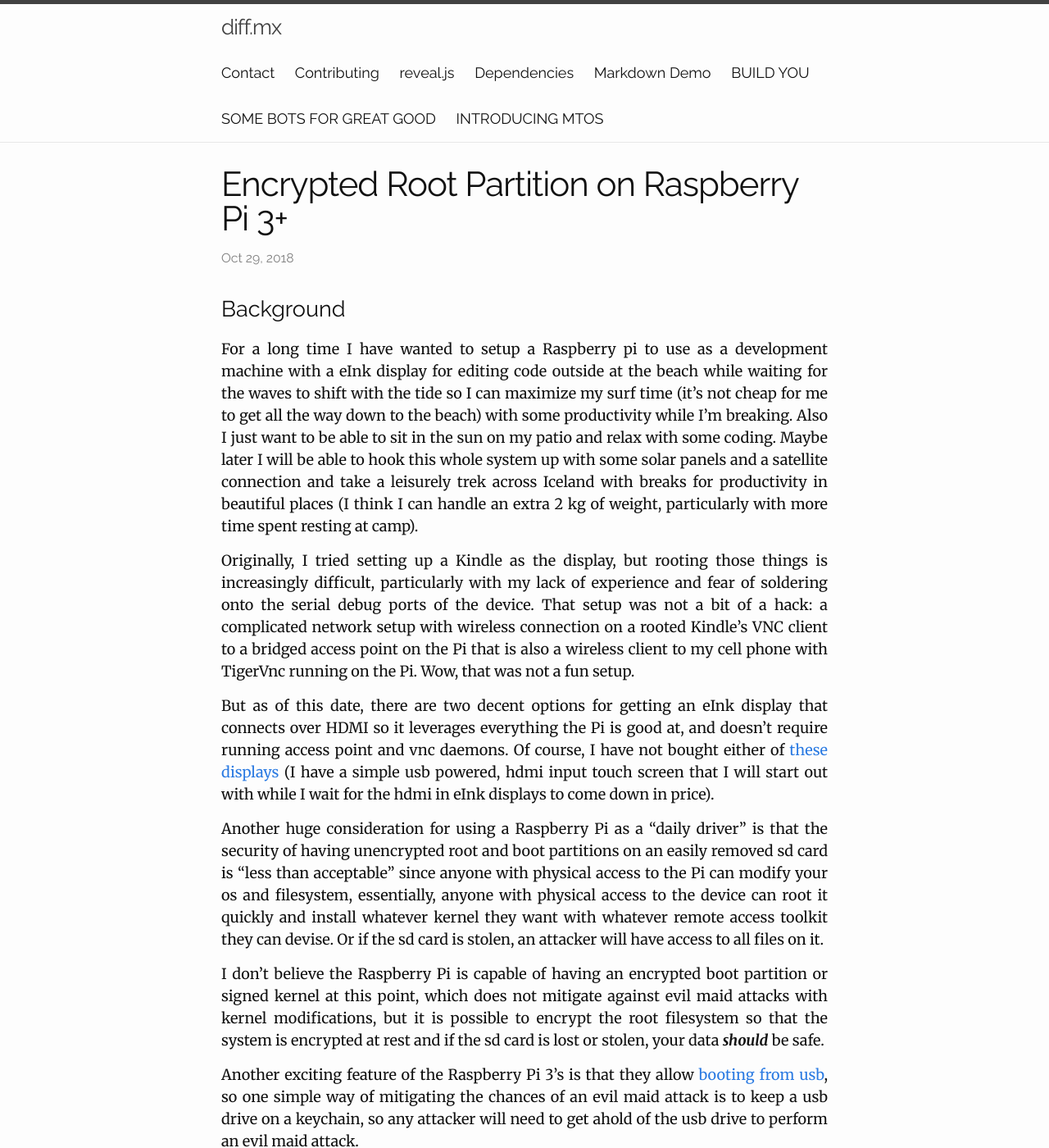
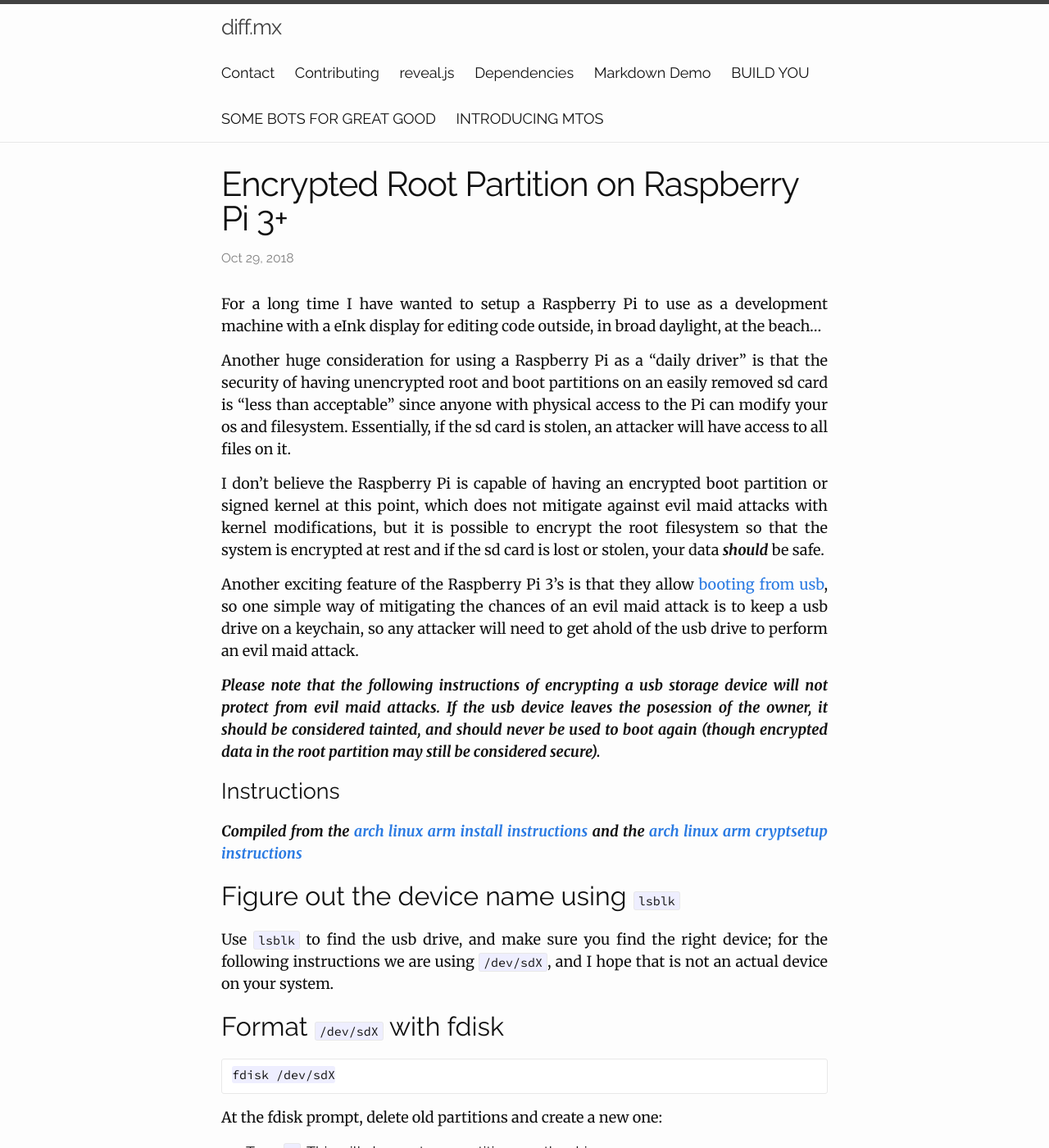
Before and after one commit to diffalot/diff.mx, a Jekyll site: the page built from _posts/2018-10-29-encrpted-root-on-raspberry-pi.md, in a window 1280 px wide and 1400 px high. Shown: the whole window at 82% size. Built offline with Jekyll 4.4.1, drawn with Linux system fonts in a browser that asks for light colours; some of the changed text lies outside the part shown.

Commit message:
remove tmi

````diff
--- a/_posts/2018-10-29-encrpted-root-on-raspberry-pi.md
+++ b/_posts/2018-10-29-encrpted-root-on-raspberry-pi.md
@@ -6,40 +6,13 @@
 tags: [embedded systems, raspberry pi]
 ---
 
-# Background
-
-For a long time I have wanted to setup a Raspberry pi to use as a development
-machine with a eInk display for editing code outside at the beach while waiting
-for the waves to shift with the tide so I can maximize my surf time (it's not
-cheap for me to get all the way down to the beach) with some productivity while
-I'm breaking.  Also I just want to be able to sit in the sun on my patio and
-relax with some coding.  Maybe later I will be able to hook this whole system
-up with some solar panels and a satellite connection and take a leisurely trek
-across Iceland with breaks for productivity in beautiful places (I think I can
-handle an extra 2 kg of weight, particularly with more time spent resting at
-camp).
-
-Originally, I tried setting up a Kindle as the display, but rooting those
-things is increasingly difficult, particularly with my lack of experience and
-fear of soldering onto the serial debug ports of the device.  That setup was
-not a bit of a hack: a complicated network setup with wireless connection on a
-rooted Kindle's VNC client to a bridged access point on the Pi that is also a
-wireless client to my cell phone with TigerVnc running on the Pi. Wow, that was
-not a fun setup.
-
-But as of this date, there are two decent options for getting an eInk display
-that connects over HDMI so it leverages everything the Pi is good at, and
-doesn't require running access point and vnc daemons.  Of course, I have not
-bought either of [these][eInk android] [displays][eInk hdmi] (I have a simple
-usb powered, hdmi input touch screen that I will start out with while I wait
-for the hdmi in eInk displays to come down in price).
+For a long time I have wanted to setup a Raspberry Pi to use as a development
+machine with a eInk display for editing code outside, in broad daylight, at the beach...
 
 Another huge consideration for using a Raspberry Pi as a "daily driver" is that
 the security of having unencrypted root and boot partitions on an easily
 removed sd card is "less than acceptable" since anyone with physical access to
-the Pi can modify your os and filesystem, essentially, anyone with physical
-access to the device can root it quickly and install whatever kernel they want
-with whatever remote access toolkit they can devise.  Or if the sd card is
+the Pi can modify your os and filesystem.  Essentially, if the sd card is
 stolen, an attacker will have access to all files on it.
 
 I don't believe the Raspberry Pi is capable of having an encrypted boot
@@ -69,14 +42,13 @@
 # Instructions
 
 *Compiled from the [arch linux arm install instructions] and the [arch linux
-arm cryptsetup instructions], but using the newer AArch64 distribution.*
+arm cryptsetup instructions]*
 
 ## Figure out the device name using `lsblk`
 
 Use `lsblk` to find the usb drive, and make sure you find the right device; for
 the following instructions we are using `/dev/sdX`, and I hope that is not an
-actual device on your system if you foolishly decide to copy/paste these
-instructions.
+actual device on your system.
 
 ## Format `/dev/sdX` with fdisk
 
@@ -203,6 +175,13 @@
 
 Add: `root=/dev/mapper/usb-drive cryptdevice=/dev/sda2:usb-drive rootfstype=ext4` to the command
 
+#### Setup `/etc/fstab` to point to the usb drive instead of the sd card
+
+```
+# <file system> <dir> <type> <options> <dump> <pass>
+/dev/sda1  /boot   vfat    defaults        0       0
+```
+
 ### Poweroff the chroot and unmount the SD card
 
 ```
````
